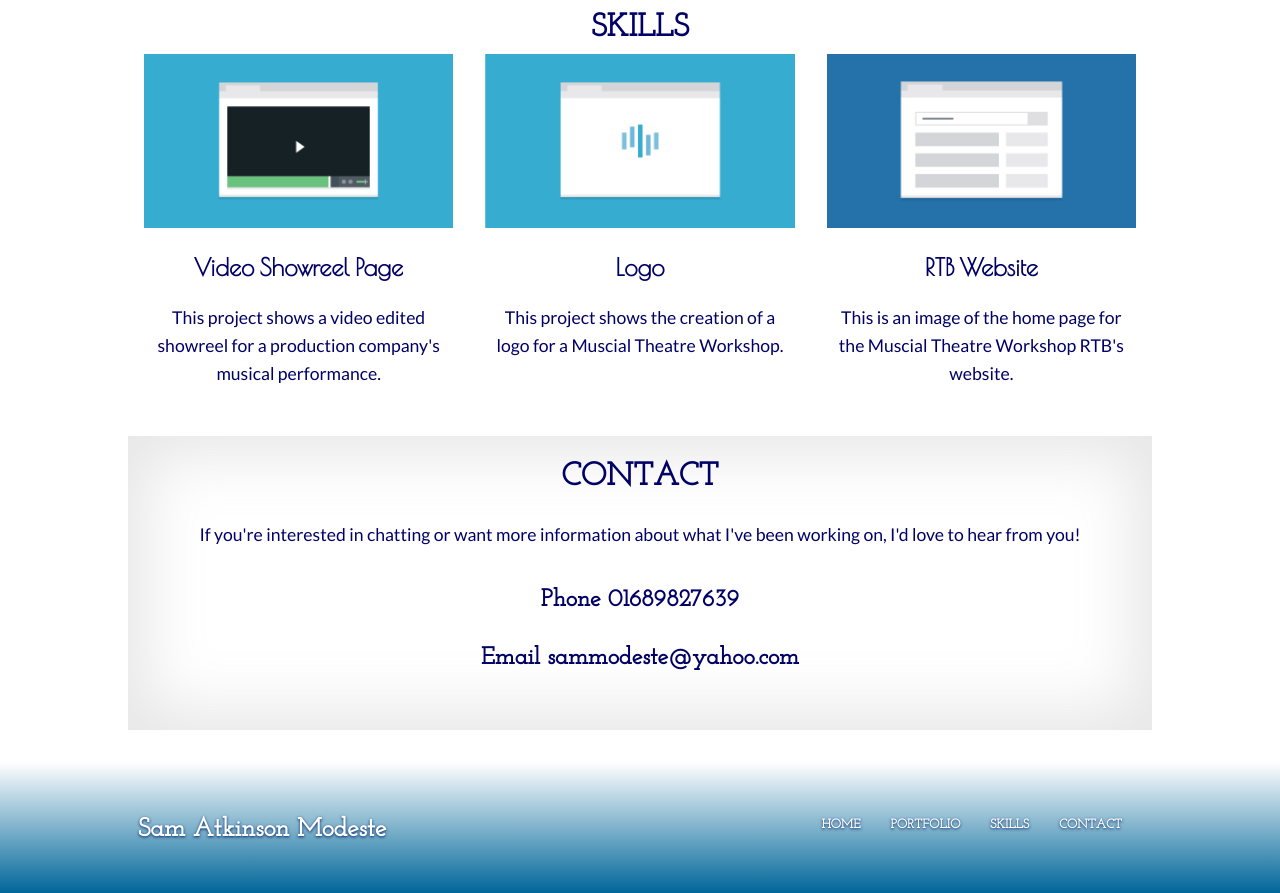
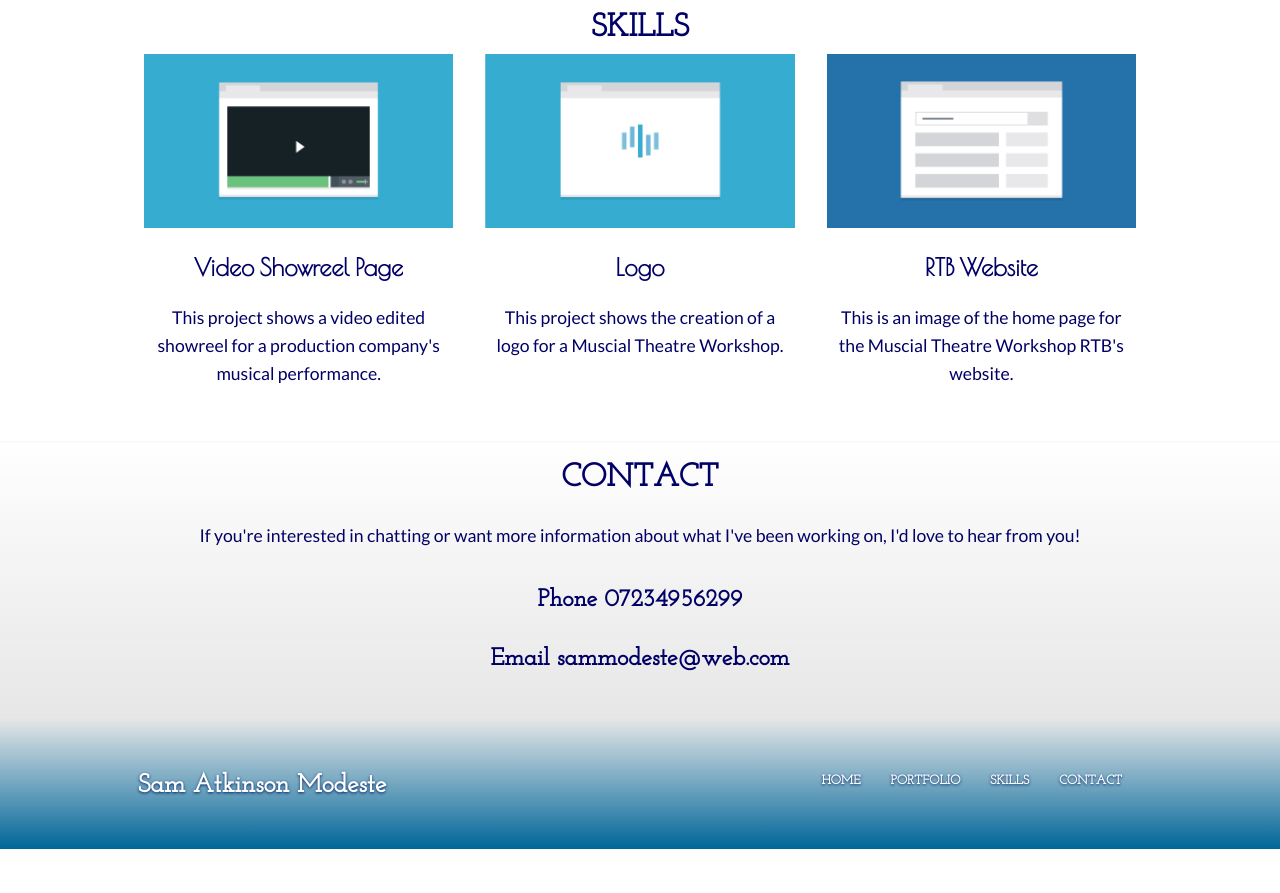
Before and after one commit to SamAtkinsonModeste/project-2-treehouse-FEWDtechdegree, a plain HTML site: page index.html in a window 1280 px wide. Shown: the part 1290-2183 px from the top of the page. After the commit the page ends 2139 px from the top, so only its background shows below. Drawn offline with nearby package versions, Linux system fonts and the light colour scheme.

Commit message:
changed-contact and footer

```diff
--- a/css/my-styles.css
+++ b/css/my-styles.css
@@ -40,7 +40,7 @@ body {
 
 
 img {
- max-width : 100%;
+	max-width: 100%;
 
 }
 
@@ -121,9 +121,9 @@ Base Layout Styles
 /*** NAVIGATION ****/
 
 .main-header {
-	background:#026;
-	background:linear-gradient(#069, #fff);
-	padding:1.5em 0 2em 0;
+	background: #026;
+	background: linear-gradient(#069, #fff);
+	padding: 1.5em 0 2em 0;
 	margin-bottom: 1em;
 
 }
@@ -199,9 +199,22 @@ Base Layout Styles
 
 
 
-#contact .container {
-	box-shadow: inset 0 0 60px 20px rgba(135,135,135, .2);
+#contact {
 
+	background: linear-gradient(to bottom, #fff, rgba(135, 135, 135, .2));
+	padding-top: 5px;
+
+	border-bottom: 0.250rem solid rgba(19, 19, 19, 0.1);
+
+}
+
+
+.contact-container {
+	border-top: 0.150rem solid rgba(206, 202, 202, 0.1);
+}
+
+.contact-container h1 {
+	margin-top: 0.600rem;
 }
 
 
@@ -221,9 +234,9 @@ Base Layout Styles
 
 
 .fat-footer {
-	background:linear-gradient(to top, #069, #fff);
+	background: linear-gradient(to top, #069, rgba(135, 135, 135, .2));
 	padding: 1.4em 0 1em;
-	margin-top: 2em;
+
 
 }
 
@@ -318,9 +331,9 @@ Base Layout Styles
 }
 
 
-.footer-profile-name  {
+.footer-profile-name {
 	text-align: left;
-	padding:1em 0 1em 0.3em;
+	padding: 1em 0 1em 0.3em;
 	margin-right: -4px;
 	width: 60%;
 	font-size: 1.2em;
@@ -372,7 +385,7 @@ MEDIA QUERIES
 
 
 	.footer-nav a {
-	font-size:0.8em;
+		font-size: 0.8em;
 	}
 
 	/***LAYOUT CONTAINERS***/
@@ -415,7 +428,7 @@ MEDIA QUERIES
 
 	/**FLOATS**/
 
-.profile-image{
+	.profile-image {
 		float: right;
 		width: 40%;
 		margin: 0 4% 0 1%;
@@ -497,7 +510,7 @@ p {
 	}
 
 
-.footer-profile-name  {
+	.footer-profile-name {
 		font-size: 1.6em;
 
 	}
@@ -559,15 +572,15 @@ p {
 
 	.container .col,
 	.container .thirdSkill-col {
-	width:33.3333%;
+		width: 33.3333%;
 	}
 
 
 
 	.container .thirdSkill-col {
 		float: left;
-	display:block;
-	margin:0;
+		display: block;
+		margin: 0;
 	}
 
 
@@ -578,14 +591,14 @@ p {
 	/**PAGE ELEMENTS**/
 
 	.main-nav a {
-	font-size:1em;
+		font-size: 1em;
 	}
 
 
 
 
 
-.profile-name  {
+	.profile-name {
 
 		font-size: 2.1em;
 		padding: 10px 0 0 0.5em;
--- a/index.html
+++ b/index.html
@@ -159,14 +159,14 @@
 
   <div id="contact">
     <!-- CONTAINER CONTACT-ME -->
-    <div class="container">
+    <div class="contact-container">
       <h1 class="section-title">CONTACT</h1>
       <p>If you're interested in chatting or want more information about what I've been working on, I'd love to hear
         from you!</p>
 
       <ul class="contact-info">
-        <li><strong> Phone 01689827639</strong></li>
-        <li><strong>Email sammodeste@yahoo.com</strong></li>
+        <li><strong> Phone 07234956299</strong></li>
+        <li><strong>Email sammodeste@web.com</strong></li>
       </ul>
 
     </div>
```
Lines whose indentation alone changed are shown as unchanged.
